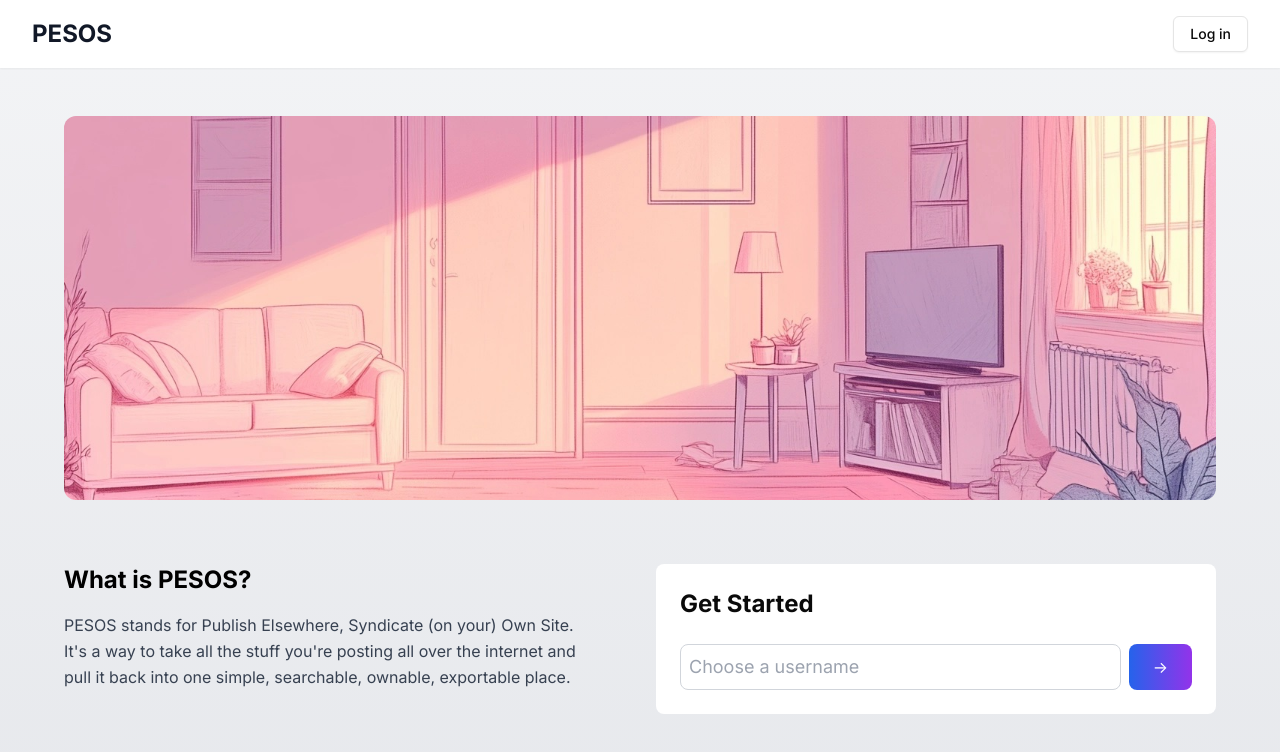
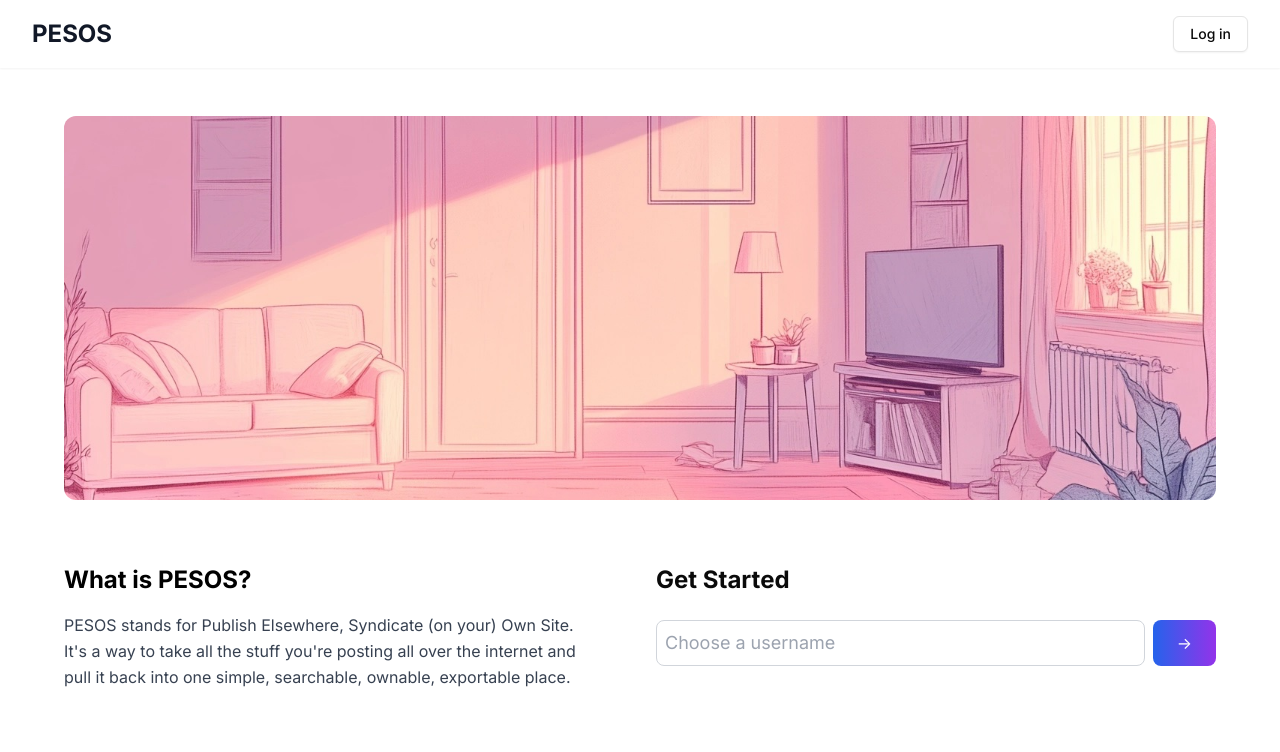
Before and after one commit to jonbell-lot23/pesos, a Next.js app: page / in a window 1280 px wide. Shown: the top 752 px of the page. Built offline with nearby package versions, Linux system fonts and the light colour scheme; no server answers.

Commit message:
Better colors

```diff
--- a/components/LandingPageWithUsername.tsx
+++ b/components/LandingPageWithUsername.tsx
@@ -195,7 +195,7 @@ export default function LandingPageWithUsername() {
           </div>
 
           {/* Username Section */}
-          <div className="space-y-4 p-6 bg-white rounded-lg">
+          <div className="space-y-4 bg-white rounded-lg">
             <h2 className="text-2xl font-bold text-left mb-6">Get Started</h2>
             <div className="flex gap-2">
               <div className="relative flex-1">
--- a/components/root-layout-inner-comingsoon.tsx
+++ b/components/root-layout-inner-comingsoon.tsx
@@ -51,9 +51,7 @@ export function RootLayoutInnerComingSoon({
   }, [isLoaded, user]);
 
   return (
-    <div
-      className={`${inter.className} min-h-screen bg-gradient-to-b from-gray-100 to-gray-200 flex flex-col`}
-    >
+    <div className={`${inter.className} min-h-screen bg-white flex flex-col`}>
       <header className="bg-white shadow-sm"></header>
       <main className="flex-grow">
         {children}
--- a/components/root-layout-inner.tsx
+++ b/components/root-layout-inner.tsx
@@ -130,9 +130,7 @@ export function RootLayoutInner({ children, inter }: RootLayoutInnerProps) {
     showUsernameModal && !isCheckingUser && user !== null;
 
   return (
-    <div
-      className={`${inter.className} min-h-screen bg-gradient-to-b from-gray-100 to-gray-200 flex flex-col`}
-    >
+    <div className={`${inter.className} min-h-screen bg-white flex flex-col`}>
       {!hideHeader && (
         <header className="bg-white shadow-sm">
           <div className="max-w-7xl mx-auto px-4 sm:px-6 lg:px-8 py-4">
```
